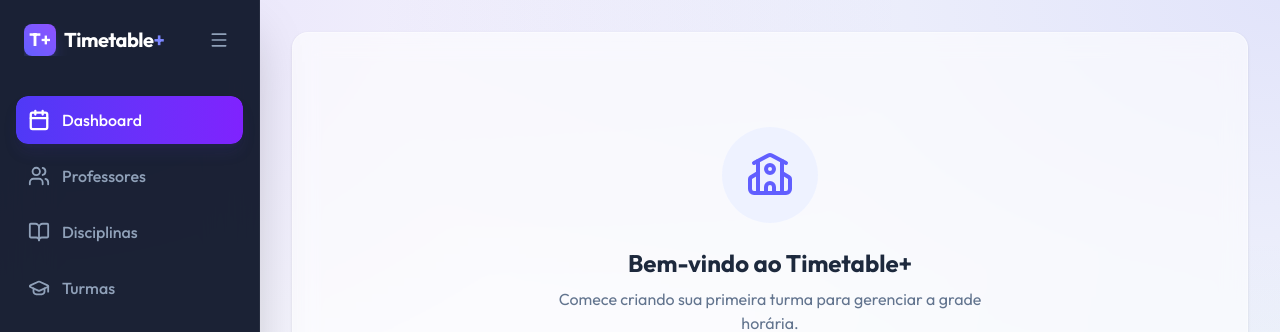
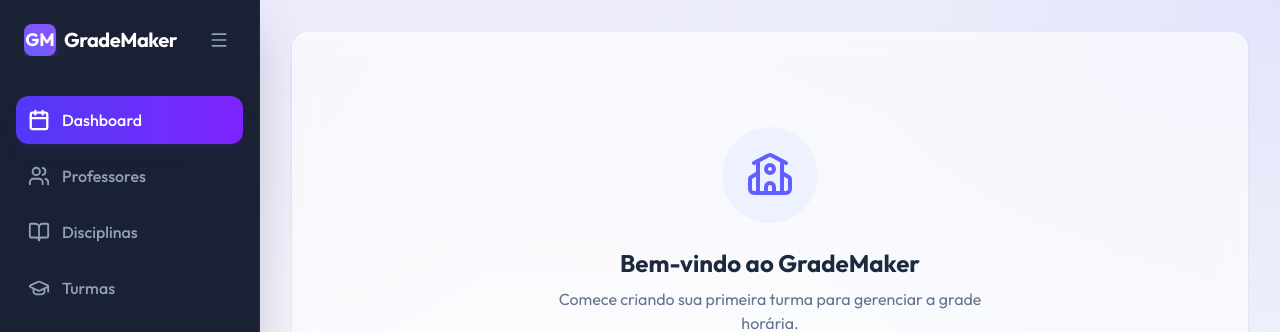
Before and after one commit to elieber-fernandes/grademaker, a React (Vite) app: page / in a window 1280 px wide. Shown: the top 332 px of the page. Built offline with nearby package versions, Linux system fonts and the light colour scheme.

Commit message:
GradeMaker

```diff
--- a/index.html
+++ b/index.html
@@ -4,7 +4,7 @@
     <meta charset="UTF-8" />
     <link rel="icon" type="image/svg+xml" href="/vite.svg" />
     <meta name="viewport" content="width=device-width, initial-scale=1.0" />
-    <title>Timetable+</title>
+    <title>GradeMaker</title>
   </head>
   <body>
     <div id="root"></div>
--- a/package.json
+++ b/package.json
@@ -1,5 +1,5 @@
 {
-  "name": "infinite-filament",
+  "name": "grademaker",
   "private": true,
   "version": "0.0.0",
   "type": "module",
--- a/src/components/Layout.tsx
+++ b/src/components/Layout.tsx
@@ -39,10 +39,10 @@
                                 className="flex items-center gap-2 overflow-hidden whitespace-nowrap"
                             >
                                 <div className="w-8 h-8 rounded-lg bg-gradient-to-tr from-indigo-500 to-violet-500 flex items-center justify-center text-white font-bold text-lg shadow-lg shadow-indigo-500/30">
-                                    T+
+                                    GM
                                 </div>
                                 <span className="font-bold text-xl tracking-tight text-white">
-                                    Timetable<span className="text-indigo-400">+</span>
+                                    GradeMaker
                                 </span>
                             </motion.div>
                         )}
--- a/src/pages/GridPage.tsx
+++ b/src/pages/GridPage.tsx
@@ -66,7 +66,7 @@
                 <div className="bg-indigo-50 p-6 rounded-full mb-6">
                     <School size={48} className="text-indigo-500" />
                 </div>
-                <h3 className="text-2xl font-bold text-slate-800 mb-2">Bem-vindo ao Timetable+</h3>
+                <h3 className="text-2xl font-bold text-slate-800 mb-2">Bem-vindo ao GradeMaker</h3>
                 <p className="text-slate-500 max-w-md mb-8">Comece criando sua primeira turma para gerenciar a grade horária.</p>
 
                 <div className="flex gap-2 w-full max-w-sm">
```
